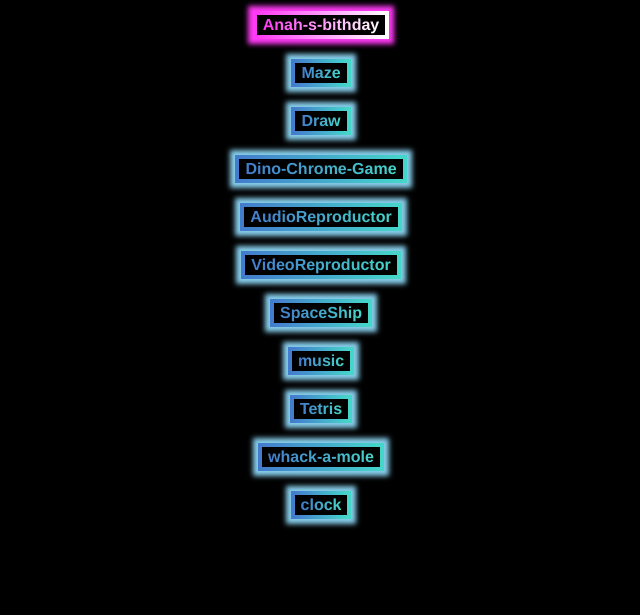
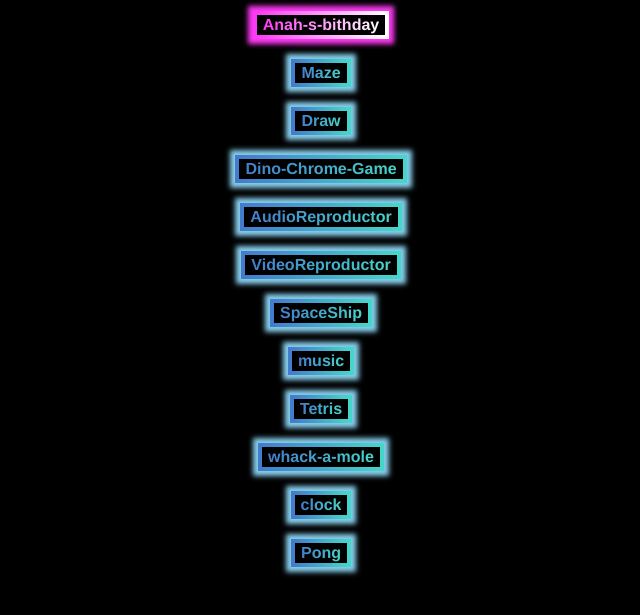
Before and after one commit to saidzac2000/main, a plain HTML site: page index.html in a window 1280 px wide. Shown: the part 87-702 px from the top of the page, without its empty margins (319-959 px from the left). Drawn offline with Linux system fonts and the light colour scheme.

Commit message:
Update index.html

```diff
--- a/index.html
+++ b/index.html
@@ -20,5 +20,6 @@
     <button><a href="https://saidzac2000.github.io/Tetris/" target="_blank" rel="noopener noreferrer">Tetris</a></button>
     <button><a href="https://saidzac2000.github.io/whack-a-mole/" target="_blank" rel="noopener noreferrer">whack-a-mole</a></button>
     <button><a href="https://saidzac2000.github.io/clock/" target="_blank" rel="noopener noreferrer">clock</a></button>
+    <button><a href="https://saidzac2000.github.io/Pong/" target="_blank" rel="noopener noreferrer">Pong</a></button>
 </body>
 </html>
```
